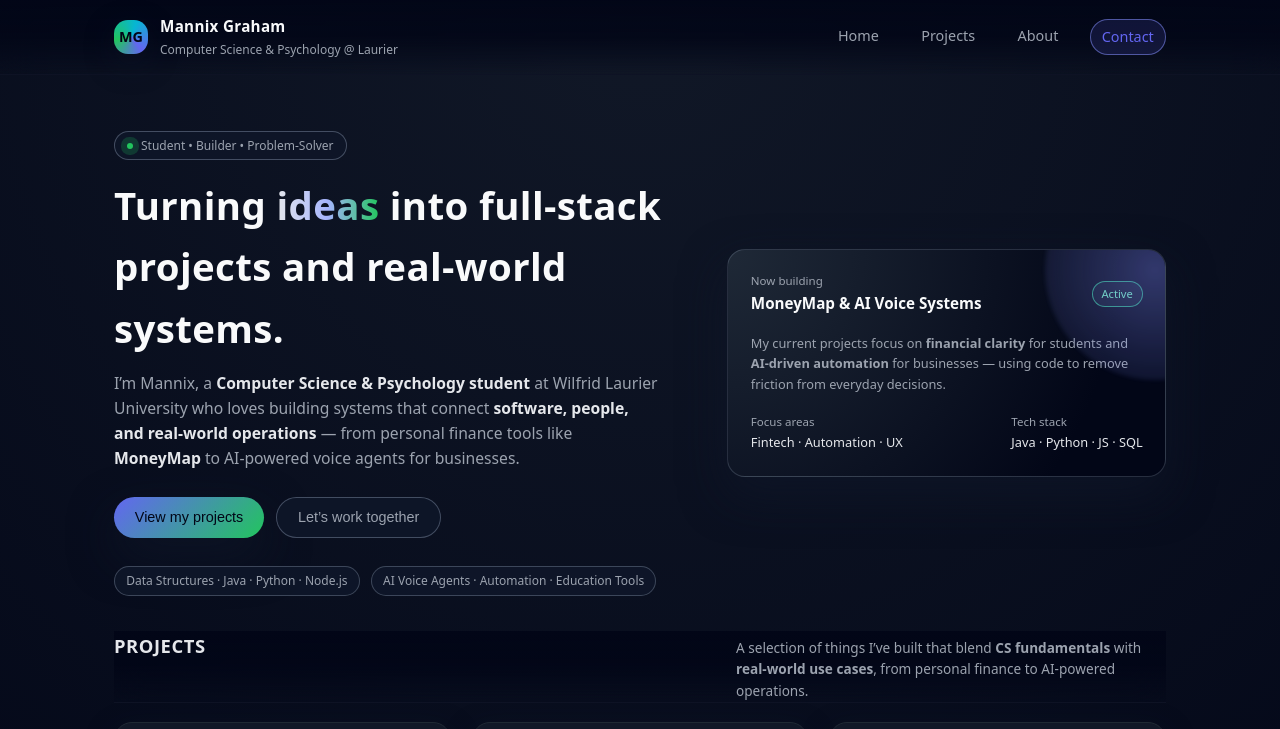
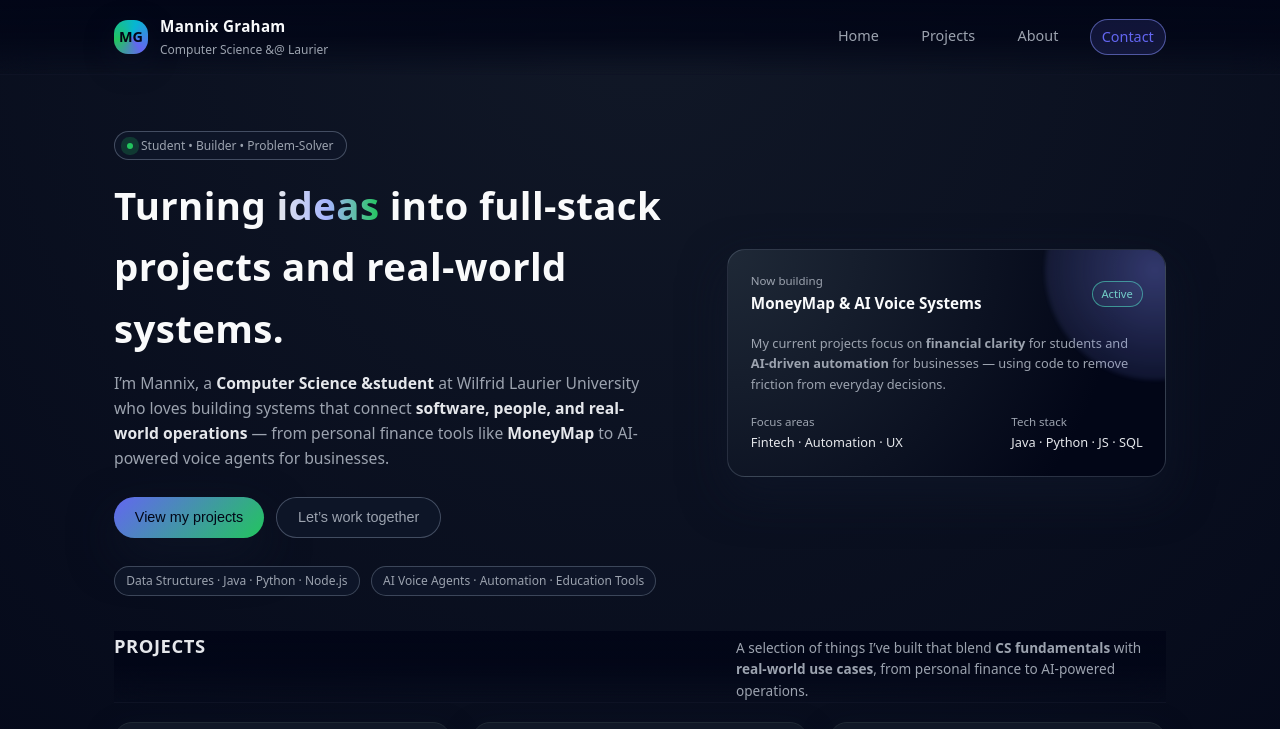
Before and after one commit to Scooba1/mannix-portfolio, a plain HTML site: page index.html in a window 1280 px wide. Shown: the top 729 px of the page. Drawn offline with Linux system fonts and the light colour scheme.

Commit message:
took out minor and dual degree

```diff
--- a/index.html
+++ b/index.html
@@ -726,7 +726,7 @@
             <div class="nav-logo"><span>MG</span></div>
             <div class="nav-title">
               <div class="nav-title-main">Mannix Graham</div>
-              <div class="nav-title-sub">Computer Science &amp; Psychology @ Laurier</div>
+              <div class="nav-title-sub">Computer Science &amp;@ Laurier</div>
             </div>
           </div>
           <div class="nav-links">
@@ -752,7 +752,7 @@
               Turning <span>ideas</span> into full-stack projects and real-world systems.
             </h1>
             <p class="hero-subtitle">
-              I’m Mannix, a <strong>Computer Science &amp; Psychology student</strong> at
+              I’m Mannix, a <strong>Computer Science &amp;student</strong> at
               Wilfrid Laurier University who loves building systems that connect
               <strong>software, people, and real-world operations</strong> — from
               personal finance tools like <strong>MoneyMap</strong> to AI-powered
@@ -917,7 +917,7 @@
             <article class="about-card">
               <p>
                 I’m currently pursuing a <strong>B.Sc. Computer Science &amp;
-                Psychology (with Management)</strong> at Wilfrid Laurier
+                </strong> at Wilfrid Laurier
                 University (Waterloo campus).
               </p>
               <ul class="about-list">
```
